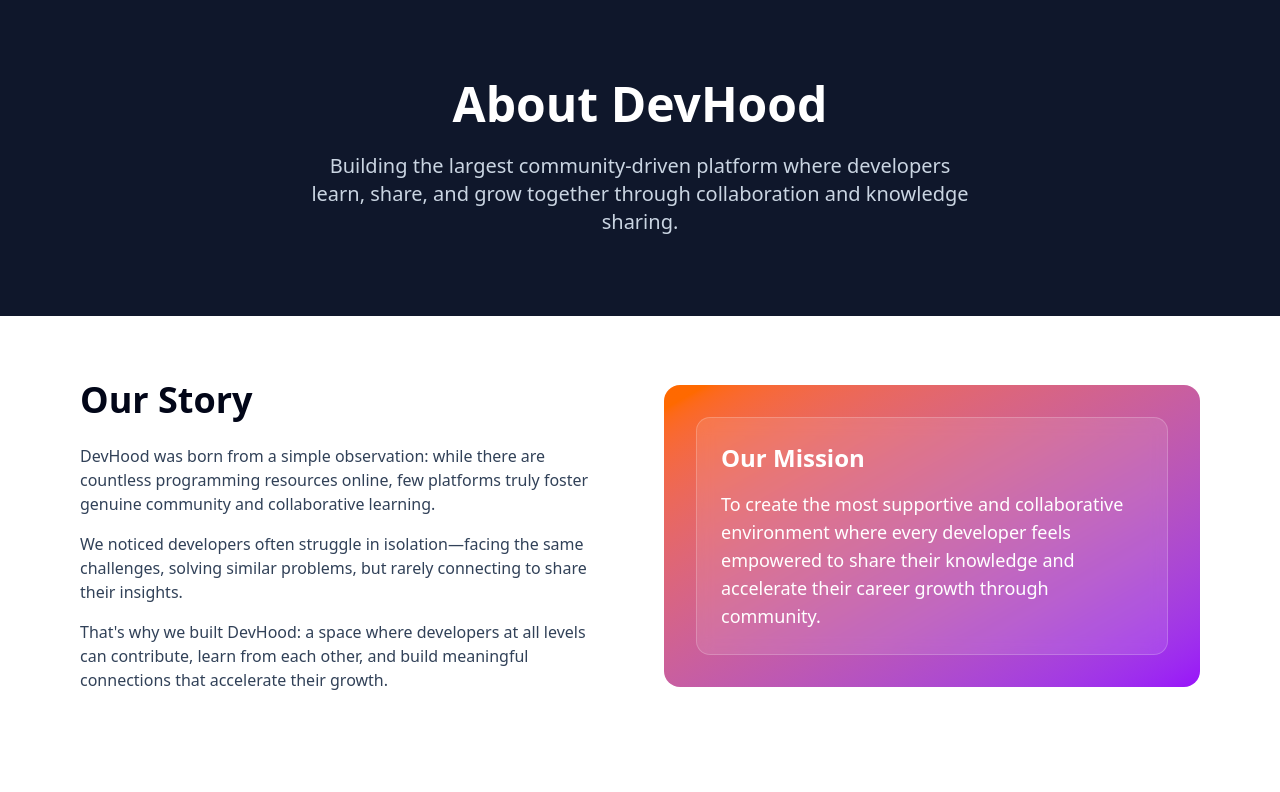
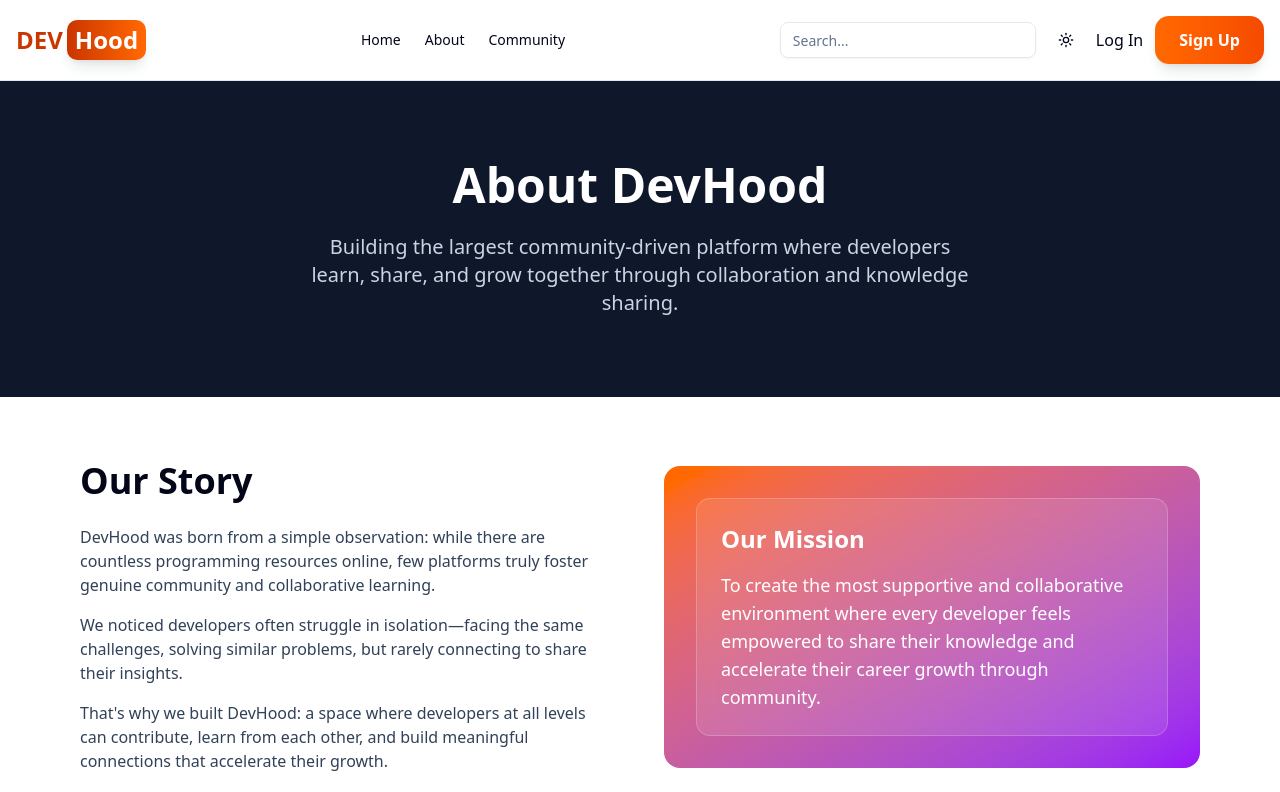
Before and after one commit to chlazie/dev-blog, a Next.js app: page /about in a window 1280 px wide. Shown: the top 792 px of the page. Built offline with nearby package versions, Linux system fonts and the light colour scheme; no server answers.

Commit message:
Development: added header to about page

```diff
--- a/src/app/about/page.tsx
+++ b/src/app/about/page.tsx
@@ -2,9 +2,13 @@
 
 import Link from "next/link";
 import Image from "next/image";
+import Header from "../components/Header";
+
 
 export default function AboutPage() {
   return (
+    <>
+    <Header/>
     <div className="min-h-screen bg-white">
       {/* Header */}
       <header className="bg-slate-900 text-white py-20">
@@ -183,5 +187,6 @@ export default function AboutPage() {
         </section>
       </main>
     </div>
+    </>
   );
 }
```
